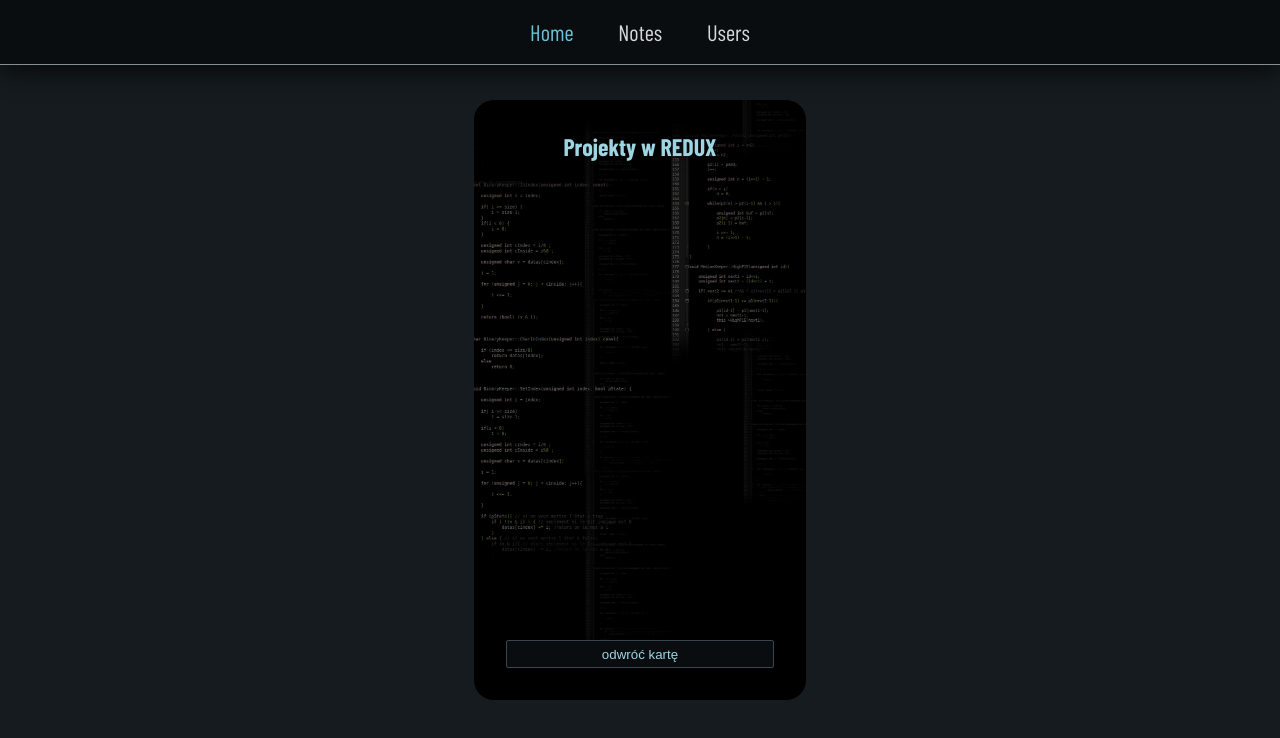
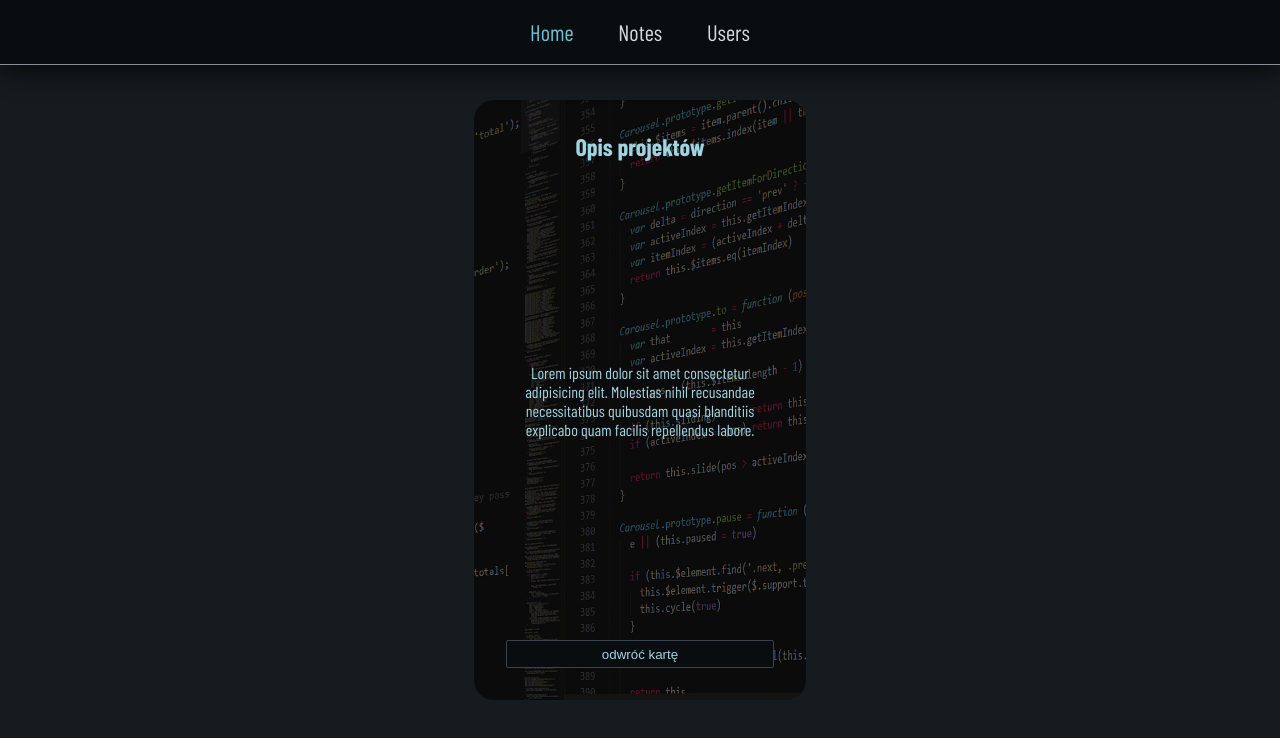
Before and after one commit to Scorpion19702022/SIMPLE_PROJECT_REACT_REDUX, a React (Vite) app: page / in a window 1280 px wide. Shown: the top 738 px of the page. Built offline with nearby package versions, Linux system fonts and the light colour scheme; a web font is replaced by a local one.

Commit message:
added style

```diff
--- a/src/Components/Home/Home.tsx
+++ b/src/Components/Home/Home.tsx
@@ -12,7 +12,7 @@ const Home: React.FC<InitialProps> = ({ actionCard, addActionCard }) => {
 	return (
 		<div className={styles.wrapper}>
 			<div className={styles.box_card}>
-				<div className={styles.card_front}>
+				<div className={actionCard ? styles.card_front : styles.card_front_action}>
 					<img className={styles.img_front} src={code01} alt='picture_code' />
 					<div className={styles.shadow_front}></div>
 					<h2 className={styles.heading_front}>Projekty w REDUX</h2>
@@ -20,7 +20,7 @@ const Home: React.FC<InitialProps> = ({ actionCard, addActionCard }) => {
 						odwróć kartę
 					</button>
 				</div>
-				<div className={styles.card_back}>
+				<div className={!actionCard ? styles.card_front : styles.card_front_action}>
 					<h2 className={styles.heading_back}>Opis projektów</h2>
 					<img className={styles.img_back} src={code02} alt='picture_code' />
 					<div className={styles.shadow_back}></div>
```
